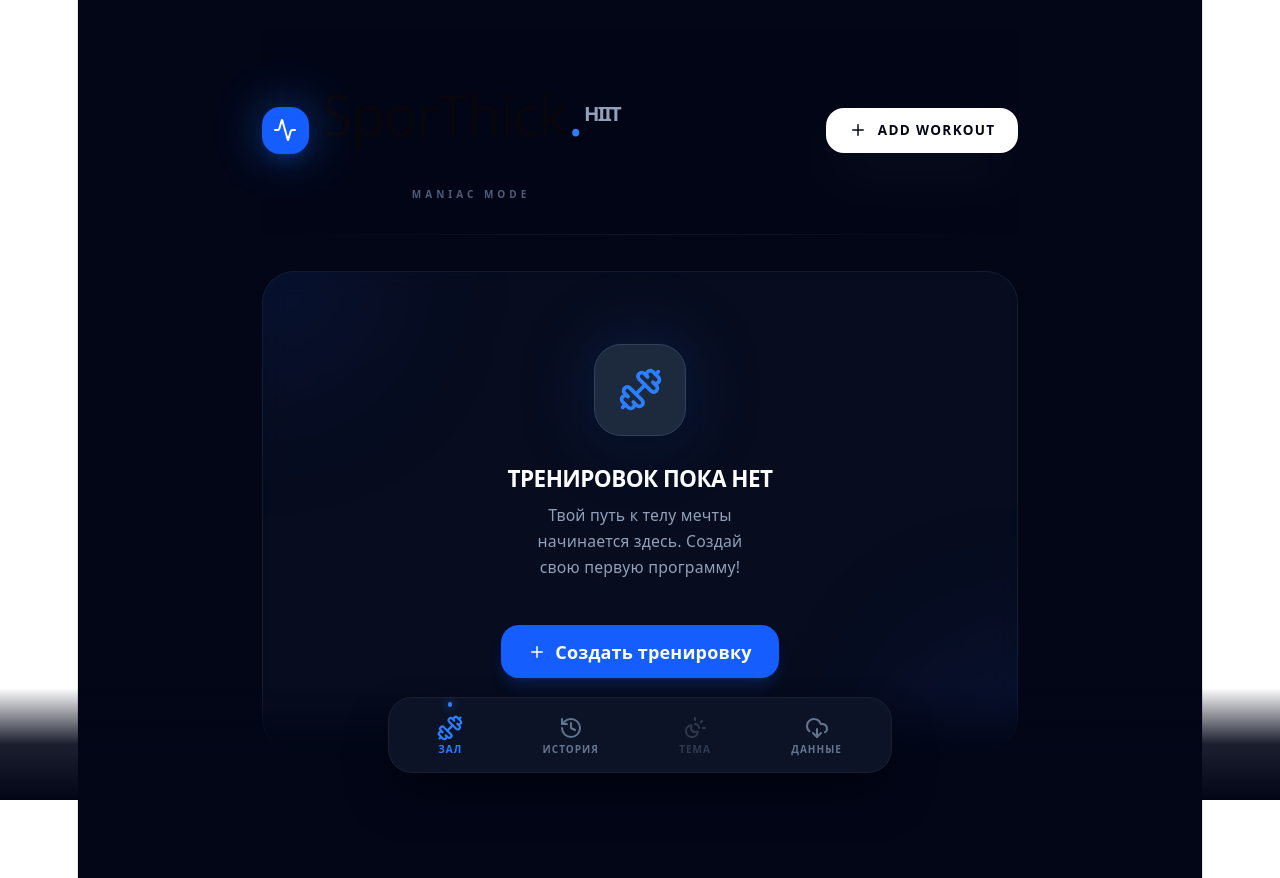
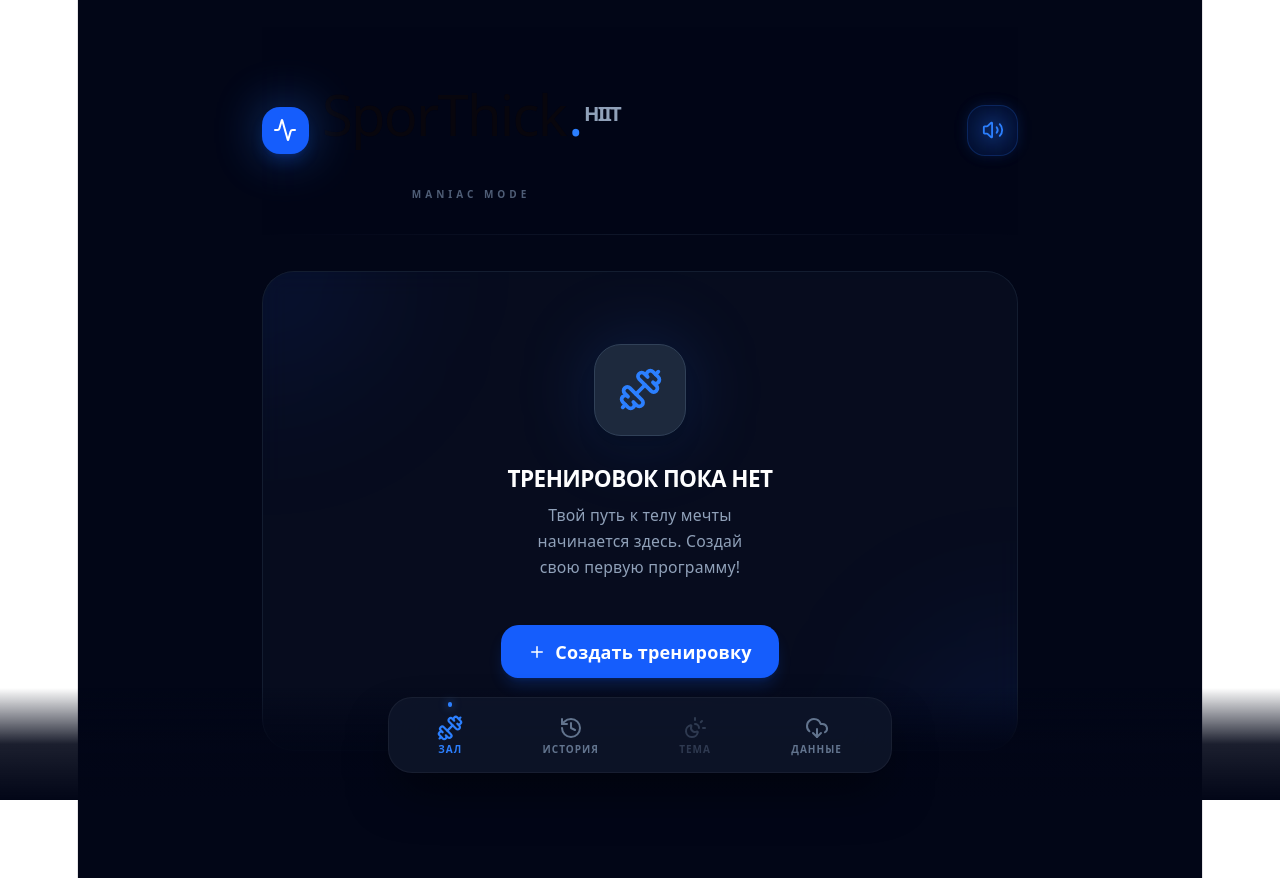
Before and after one commit to loktionov129/SporThick.HIIT-o-Maniac, a React (Vite) app: page / in a window 1280 px wide. Built offline with nearby package versions, Linux system fonts and the light colour scheme.

Commit message:
redesign header + toggleSound

```diff
--- a/src/App.tsx
+++ b/src/App.tsx
@@ -46,7 +46,7 @@ const AppContent: React.FC = () => {
         <Route
           path="/timer"
           element={
-            <PageContainer maxWidth="sm">
+            <PageContainer withHeader maxWidth="sm">
               <TimerScreen />
             </PageContainer>
           }
--- a/src/components/Header.tsx
+++ b/src/components/Header.tsx
@@ -1,13 +1,16 @@
 import React from 'react';
 import { useNavigate } from 'react-router-dom';
-import { Plus, Activity } from 'lucide-react';
+import { Activity, Volume2, VolumeX } from 'lucide-react'; // Добавили иконки звука
+import { useWorkoutStore } from '../store/useWorkoutStore'; // Подключаем стор
 
 export const Header: React.FC = () => {
   const navigate = useNavigate();
+  const { settings, toggleSound } = useWorkoutStore(); // Достаем логику звука
 
   return (
     <header className="w-full sticky top-0 z-50 bg-[#020617]/80 backdrop-blur-xl">
       <div className="flex items-center justify-between py-6">
+        {/* LOGO */}
         <div
           className="flex items-center gap-3 cursor-pointer group"
           onClick={() => navigate('/')}
@@ -31,12 +34,25 @@ export const Header: React.FC = () => {
           </div>
         </div>
 
+        {/* SOUND TOGGLE */}
         <button
-          onClick={() => navigate('/create-edit-workout')}
-          className="cursor-pointer group flex items-center gap-2.5 bg-white text-slate-950 px-5 py-3 rounded-2xl font-black text-xs uppercase tracking-widest transition-all duration-300 hover:bg-blue-50 hover:scale-[1.02] active:scale-95 shadow-2xl shadow-white/5"
+          onClick={toggleSound}
+          className={`
+            cursor-pointer relative flex items-center justify-center p-3 rounded-2xl transition-all duration-300 active:scale-90 border
+            ${settings.soundEnabled
+              ? 'bg-blue-600/10 border-blue-500/20 text-blue-500 shadow-[0_0_15px_rgba(59,130,246,0.1)]'
+              : 'bg-slate-900/50 border-slate-800 text-slate-500'}
+          `}
+          title={settings.soundEnabled ? "Выключить звук" : "Включить звук"}
         >
-          <Plus size={18} className="group-hover:rotate-90 transition-transform duration-500" />
-          <span className="hidden sm:inline">Add Workout</span>
+          {settings.soundEnabled ? (
+            <div className="relative">
+               <div className="absolute inset-0 blur-md bg-blue-500/50" />
+               <Volume2 size={22} className="relative z-10" />
+            </div>
+          ) : (
+            <VolumeX size={22} />
+          )}
         </button>
       </div>
 
--- a/src/features/workout-form/index.tsx
+++ b/src/features/workout-form/index.tsx
@@ -69,7 +69,6 @@ export const CreateEditWorkoutScreen: React.FC = () => {
 
   return (
     <div className="pb-20 animate-in fade-in slide-in-from-bottom-4 duration-500">
-      {/* Header */}
       <div className="flex items-center justify-between mb-12 py-2">
         <button onClick={() => navigate(-1)} className="cursor-pointer p-2 text-slate-400 hover:text-white transition-colors">
           <ArrowLeft size={24} />
@@ -81,25 +80,21 @@ export const CreateEditWorkoutScreen: React.FC = () => {
       </div>
 
       <form onSubmit={handleSubmit} className="space-y-10">
-        {/* Название */}
         <div className="space-y-3">
           <label className="text-[10px] uppercase tracking-[0.2em] text-slate-500 font-bold ml-1">Название тренировки</label>
           <div className="relative group">
-            {/* Тот самый эффект свечения при фокусе из макета */}
             <div className="absolute -inset-0.5 bg-blue-500/20 rounded-2xl blur opacity-0 group-focus-within:opacity-100 transition duration-500"></div>
             <input
               type="text"
               value={name}
               onChange={(e) => setName(e.target.value)}
-              placeholder="123"
+              placeholder="Разминка"
               className="relative w-full bg-[#050b18] border border-slate-800 text-white px-6 py-4 rounded-2xl focus:outline-none focus:border-blue-500/50 transition-all text-lg font-bold"
             />
           </div>
         </div>
 
-        {/* Секция параметров Раунды / Отдых */}
         <div className="grid grid-cols-1 md:grid-cols-2 gap-6">
-          {/* Раунды */}
           <div className="bg-[#0b1224]/50 border border-slate-800/60 p-6 rounded-[24px] flex items-center justify-between">
             <div className="space-y-1">
               <label className="text-[10px] uppercase tracking-[0.2em] text-slate-500 font-bold italic">Раунды</label>
@@ -109,7 +104,6 @@ export const CreateEditWorkoutScreen: React.FC = () => {
             <PlusMinusInput min={0} value={rounds} onChange={setRounds} />
           </div>
 
-          {/* Отдых */}
           <div className="bg-[#0b1224]/50 border border-slate-800/60 p-5 rounded-2xl flex items-center justify-between">
             <div className="flex flex-col">
               <label className="text-[10px] uppercase tracking-[0.2em] text-slate-500 font-bold ml-1">Отдых</label>
@@ -120,7 +114,6 @@ export const CreateEditWorkoutScreen: React.FC = () => {
           </div>
         </div>
 
-        {/* Список упражнений */}
         <div className="space-y-5">
           <div className="flex items-center justify-between px-2">
             <label className="text-[10px] uppercase tracking-[0.2em] text-slate-500 font-bold italic">Упражнения</label>
@@ -143,7 +136,6 @@ export const CreateEditWorkoutScreen: React.FC = () => {
                           {...provided.draggableProps}
                           className={`flex items-center gap-2 ${snapshot.isDragging ? 'z-50' : ''}`}
                         >
-                          {/* Ручка захвата */}
                           <div
                             {...provided.dragHandleProps}
                             className="p-1 text-slate-700 hover:text-slate-500 cursor-grab active:cursor-grabbing"
--- a/src/features/workout-list/index.tsx
+++ b/src/features/workout-list/index.tsx
@@ -1,7 +1,7 @@
 import React, { useState, useMemo } from 'react';
 import { useNavigate } from 'react-router-dom';
 import { DragDropContext, Droppable, Draggable, type DropResult } from '@hello-pangea/dnd';
-import { Search, GripVertical } from 'lucide-react';
+import { Search, GripVertical, Plus } from 'lucide-react'; // Добавил Plus
 import { useWorkoutStore } from '../../store/useWorkoutStore';
 import { WorkoutCard } from './components/WorkoutCard';
 import { EmptyWorkouts } from './components/EmptyWorkouts';
@@ -11,6 +11,7 @@ export const WorkoutList: React.FC = () => {
   const { workouts, reorderWorkouts, deleteWorkout } = useWorkoutStore();
   const [searchQuery, setSearchQuery] = useState('');
   const navigate = useNavigate();
+
   const filteredWorkouts = useMemo(() => {
     return workouts.filter((w) => {
       const query = searchQuery.toLowerCase();
@@ -18,6 +19,7 @@ export const WorkoutList: React.FC = () => {
        || w.exercises.some(e => e.name.toLowerCase().includes(query));
     });
   }, [workouts, searchQuery]);
+
   const onDragEnd = (result: DropResult) => {
     if (!result.destination) return;
     reorderWorkouts(result.source.index, result.destination.index);
@@ -35,16 +37,28 @@ export const WorkoutList: React.FC = () => {
 
   return (
     <div className="space-y-6 animate-in fade-in duration-500">
-      <div className="relative">
+      {/* ПАНЕЛЬ УПРАВЛЕНИЯ: Поиск + Добавить */}
+      <div className="flex gap-3">
+        <div className="relative flex-1">
           <Search className="absolute left-4 top-1/2 -translate-y-1/2 text-slate-500" size={20} />
           <Input
             placeholder="Поиск тренировки..."
             value={searchQuery}
             onChange={(e) => setSearchQuery(e.target.value)}
-          className="pl-12"
+            className="pl-12 py-6" // Сделал инпут чуть выше для солидности
           />
         </div>
 
+        <button
+          onClick={() => navigate('/create-edit-workout')}
+          className="cursor-pointer group flex items-center justify-center bg-white text-slate-950 px-5 rounded-2xl transition-all duration-300 hover:bg-blue-50 hover:scale-[1.02] active:scale-95 shadow-xl shadow-white/5"
+          title="Создать тренировку"
+        >
+          <Plus size={24} className="group-hover:rotate-90 transition-transform duration-500" />
+        </button>
+      </div>
+
+      {/* СПИСОК ТРЕНИРОВОК */}
       <DragDropContext onDragEnd={onDragEnd}>
         <Droppable droppableId="workouts-list">
           {(provided) => (
@@ -79,7 +93,6 @@ export const WorkoutList: React.FC = () => {
 
                       <div className="flex-1">
                         <WorkoutCard
-                          key={workout.id}
                           workout={workout}
                           onStart={handleStart}
                           onEdit={handleEdit}
--- a/src/utils/beep.ts
+++ b/src/utils/beep.ts
@@ -1,6 +1,13 @@
+import { useWorkoutStore } from "../store/useWorkoutStore";
+
 const audioCtx = new (window.AudioContext || (window as any).webkitAudioContext)();
 
 export const playSignal = (type: 'START_WORK' | 'END_WORK' | 'END_ROUND' | 'FINISH' | 'COUNTDOWN') => {
+  const isSoundEnabled = useWorkoutStore.getState().settings.soundEnabled;
+
+  if (!isSoundEnabled) {
+    return;
+  }
   const oscillator = audioCtx.createOscillator();
   const gainNode = audioCtx.createGain();
 
```
Lines whose indentation alone changed are shown as unchanged.
